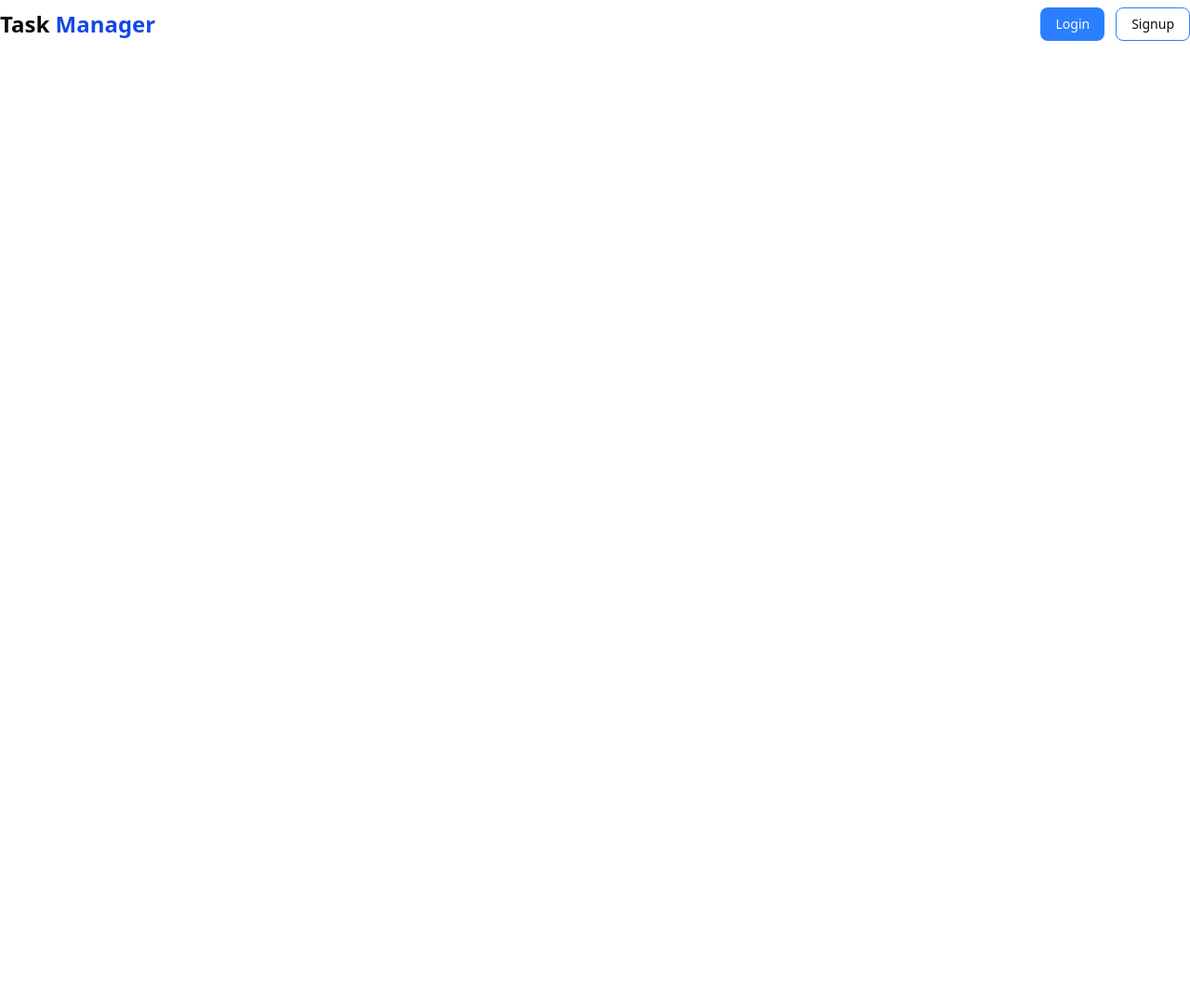
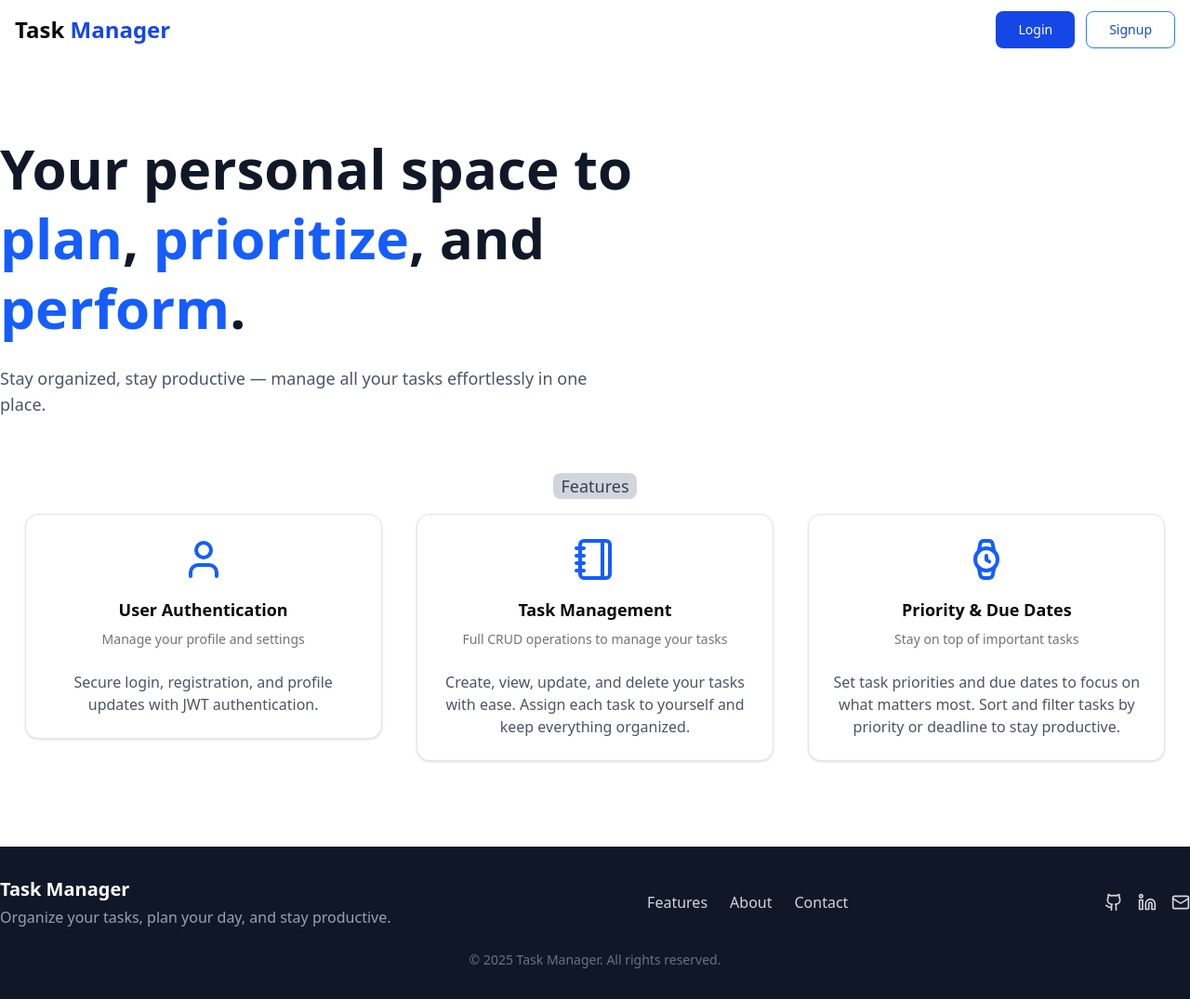
Before and after one commit to Ishikaza-das/Task-Management-Application, a React (Vite) app in the folder client/: page / in a window 1280 px wide. Shown: the whole page at 93% size. Before the commit the page ends 800 px from the top, so only its background shows below. Built offline with nearby package versions, Linux system fonts and the light colour scheme.

Commit message:
Thumbnail

```diff
--- a/client/package.json
+++ b/client/package.json
@@ -17,6 +17,7 @@
     "lucide-react": "^0.546.0",
     "react": "^19.1.1",
     "react-dom": "^19.1.1",
+    "react-router": "^7.9.4",
     "tailwind-merge": "^3.3.1",
     "tailwindcss": "^4.1.14"
   },
--- a/client/src/App.jsx
+++ b/client/src/App.jsx
@@ -1,10 +1,18 @@
 import Thumbnail from "./components/pages/Thumbnail"
+import { createBrowserRouter, RouterProvider } from "react-router"
 
 function App() {
 
+  const appRouter = createBrowserRouter([
+    {
+      path:"/",
+      element:<Thumbnail/>
+    }
+  ])
+
   return (
     <div>
-      <Thumbnail/>
+      <RouterProvider router={appRouter}/>
     </div>
   )
 }
--- a/client/src/components/pages/Thumbnail.jsx
+++ b/client/src/components/pages/Thumbnail.jsx
@@ -1,12 +1,42 @@
-import Navbar from '@/components/shared/Navbar'
-import React from 'react'
+import Navbar from "@/components/shared/Navbar";
+import React from "react";
+import FeatureCard from "./components/FeatureCard";
+import { Notebook, User, Watch } from "lucide-react";
+import Footer from "../shared/Footer";
 
 const Thumbnail = () => {
   return (
     <div>
-      <Navbar/>
+      <Navbar />
+      <div>
+        <div className="max-w-7xl mx-auto my-20">
+          <header className="px-2 md:px-0">
+            <h1 className="font-bold text-5xl md:text-6xl leading-tight text-gray-900 max-w-3xl">
+              Your personal space to <span className="text-blue-600">plan</span>
+              , <span className="text-blue-600">prioritize</span>, and{" "}
+              <span className="text-blue-600">perform</span>.
+            </h1>
+            <p className="mt-6 text-lg text-gray-600 max-w-2xl">
+              Stay organized, stay productive — manage all your tasks
+              effortlessly in one place.
+            </p>
+          </header>
+
+          <article className="mt-15 px-2 space-y-4">
+            <div className="text-center">
+              <h1 className="inline-block font-medium text-lg bg-gray-300 rounded-md text-gray-700 px-2">Features</h1>
+            </div>
+            <div className="grid grid-cols-1 md:grid-cols-3 space-y-3">
+              <FeatureCard title={"User Authentication"} desc={"Manage your profile and settings"} para={" Secure login, registration, and profile updates with JWT authentication."} Icon={User}/>
+              <FeatureCard title={"Task Management"} desc={"Full CRUD operations to manage your tasks"} para={"Create, view, update, and delete your tasks with ease. Assign each task to yourself and keep everything organized."} Icon={Notebook}/>
+              <FeatureCard title={"Priority & Due Dates"} desc={"Stay on top of important tasks"} para={"Set task priorities and due dates to focus on what matters most. Sort and filter tasks by priority or deadline to stay productive."} Icon={Watch}/>
+            </div>
+          </article>
+        </div>
+      </div>
+      <Footer/>
     </div>
-  )
-}
+  );
+};
 
-export default Thumbnail
+export default Thumbnail;
--- /dev/null
+++ b/client/src/components/pages/components/FeatureCard.jsx
@@ -0,0 +1,24 @@
+import { Card, CardContent, CardDescription, CardHeader, CardTitle } from '@/components/ui/card';
+import { User } from 'lucide-react';
+import React from 'react';
+
+const FeatureCard = ({title, desc, para, Icon}) => {
+  return (
+    <div>
+      <Card className="w-96 mx-auto">
+        <CardHeader className="flex flex-col items-center text-center">
+          {Icon && <Icon className="w-12 h-12 mb-2 text-blue-600" />}
+          <CardTitle className="text-lg font-semibold">{title}</CardTitle>
+          <CardDescription>{desc}</CardDescription>
+        </CardHeader>
+        <CardContent>
+          <p className="text-center text-gray-600">
+           {para}
+          </p>
+        </CardContent>
+      </Card>
+    </div>
+  );
+};
+
+export default FeatureCard;
--- /dev/null
+++ b/client/src/components/shared/Footer.jsx
@@ -0,0 +1,36 @@
+import React from "react";
+import { Github, Linkedin, Mail } from "lucide-react";
+
+const Footer = () => {
+  return (
+    <footer className="bg-gray-900 text-gray-300 py-8 mt-20">
+      <div className="max-w-7xl mx-auto px-4 md:px-0 flex flex-col md:flex-row justify-between items-center">
+        <div className="mb-4 md:mb-0">
+          <h1 className="text-xl font-bold text-white">Task Manager</h1>
+          <p className="text-gray-400 mt-1">Organize your tasks, plan your day, and stay productive.</p>
+        </div>
+        <div className="flex space-x-6 mb-4 md:mb-0">
+          <a href="#features" className="hover:text-white">Features</a>
+          <a href="#about" className="hover:text-white">About</a>
+          <a href="#contact" className="hover:text-white">Contact</a>
+        </div>
+        <div className="flex space-x-4">
+          <a href="https://github.com/Ishikaza-das" target="_blank" rel="noopener noreferrer" className="hover:text-white">
+            <Github className="w-5 h-5" />
+          </a>
+          <a href="www.linkedin.com/in/ritesh-das17" target="_blank" rel="noopener noreferrer" className="hover:text-white">
+            <Linkedin className="w-5 h-5" />
+          </a>
+          <a href="mailto:someone@example.com" className="hover:text-white">
+            <Mail className="w-5 h-5" />
+          </a>
+        </div>
+      </div>
+      <div className="text-center text-gray-500 mt-6 text-sm">
+        &copy; {new Date().getFullYear()} Task Manager. All rights reserved.
+      </div>
+    </footer>
+  );
+};
+
+export default Footer;
--- a/client/src/components/shared/Navbar.jsx
+++ b/client/src/components/shared/Navbar.jsx
@@ -1,22 +1,38 @@
 import { Button } from "@/components/ui/button";
-import { Table } from "lucide-react";
 import React from "react";
 
 const Navbar = () => {
   return (
-    <div>
-      <nav className="max-w-7xl mx-auto my-2">
-        <div className="flex flex-row justify-between items-center">
-          <h1 className="font-bold text-2xl">
-            Task <span className="text-blue-700">Manager</span>
-          </h1>
-          <div className="gap-3 flex">
-            <Button className="bg-blue-500 hover:bg-blue-700">Login</Button>
-            <Button variant="outline" className="border-blue-500">Signup</Button>
-          </div>
+    <nav className="max-w-7xl mx-auto px-4 py-3">
+      <div className="flex items-center justify-between">
+        <h1 className="font-bold text-xl sm:text-2xl">
+          Task <span className="text-blue-700">Manager</span>
+        </h1>
+        <div className="hidden sm:flex gap-3">
+          <Button
+            size="lg"
+            className="bg-blue-700 hover:bg-blue-600 text-white"
+          >
+            Login
+          </Button>
+          <Button
+            size="lg"
+            variant="outline"
+            className="border-blue-500 text-blue-700 hover:bg-blue-50"
+          >
+            Signup
+          </Button>
         </div>
-      </nav>
-    </div>
+        <div className="sm:hidden">
+          <Button
+            size="sm"
+            className="bg-blue-700 hover:bg-blue-600 text-white"
+          >
+            Login
+          </Button>
+        </div>
+      </div>
+    </nav>
   );
 };
 
--- /dev/null
+++ b/client/src/components/ui/card.jsx
@@ -0,0 +1,101 @@
+import * as React from "react"
+
+import { cn } from "@/lib/utils"
+
+function Card({
+  className,
+  ...props
+}) {
+  return (
+    <div
+      data-slot="card"
+      className={cn(
+        "bg-card text-card-foreground flex flex-col gap-6 rounded-xl border py-6 shadow-sm",
+        className
+      )}
+      {...props} />
+  );
+}
+
+function CardHeader({
+  className,
+  ...props
+}) {
+  return (
+    <div
+      data-slot="card-header"
+      className={cn(
+        "@container/card-header grid auto-rows-min grid-rows-[auto_auto] items-start gap-2 px-6 has-data-[slot=card-action]:grid-cols-[1fr_auto] [.border-b]:pb-6",
+        className
+      )}
+      {...props} />
+  );
+}
+
+function CardTitle({
+  className,
+  ...props
+}) {
+  return (
+    <div
+      data-slot="card-title"
+      className={cn("leading-none font-semibold", className)}
+      {...props} />
+  );
+}
+
+function CardDescription({
+  className,
+  ...props
+}) {
+  return (
+    <div
+      data-slot="card-description"
+      className={cn("text-muted-foreground text-sm", className)}
+      {...props} />
+  );
+}
+
+function CardAction({
+  className,
+  ...props
+}) {
+  return (
+    <div
+      data-slot="card-action"
+      className={cn(
+        "col-start-2 row-span-2 row-start-1 self-start justify-self-end",
+        className
+      )}
+      {...props} />
+  );
+}
+
+function CardContent({
+  className,
+  ...props
+}) {
+  return (<div data-slot="card-content" className={cn("px-6", className)} {...props} />);
+}
+
+function CardFooter({
+  className,
+  ...props
+}) {
+  return (
+    <div
+      data-slot="card-footer"
+      className={cn("flex items-center px-6 [.border-t]:pt-6", className)}
+      {...props} />
+  );
+}
+
+export {
+  Card,
+  CardHeader,
+  CardFooter,
+  CardTitle,
+  CardAction,
+  CardDescription,
+  CardContent,
+}
```
Also changed, not shown: 1 other file (tests, documents, lock files or other folders).
